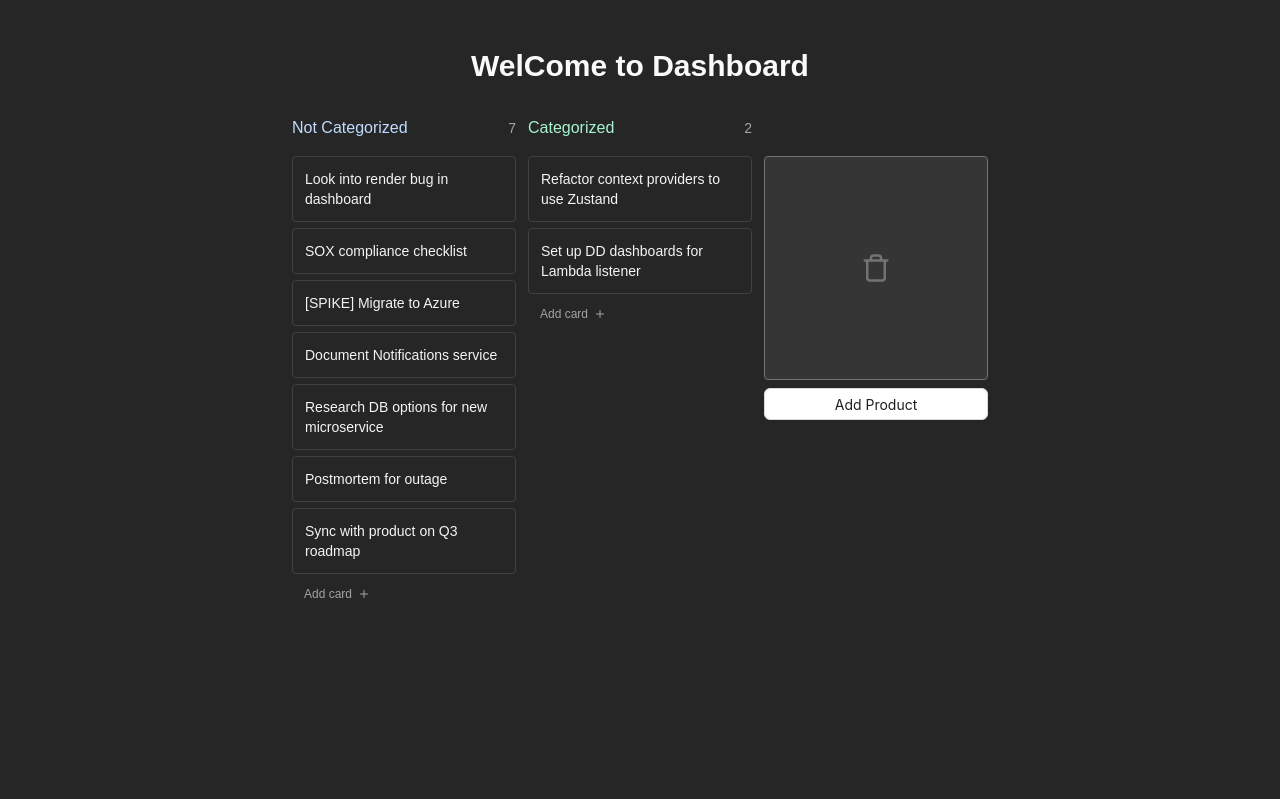
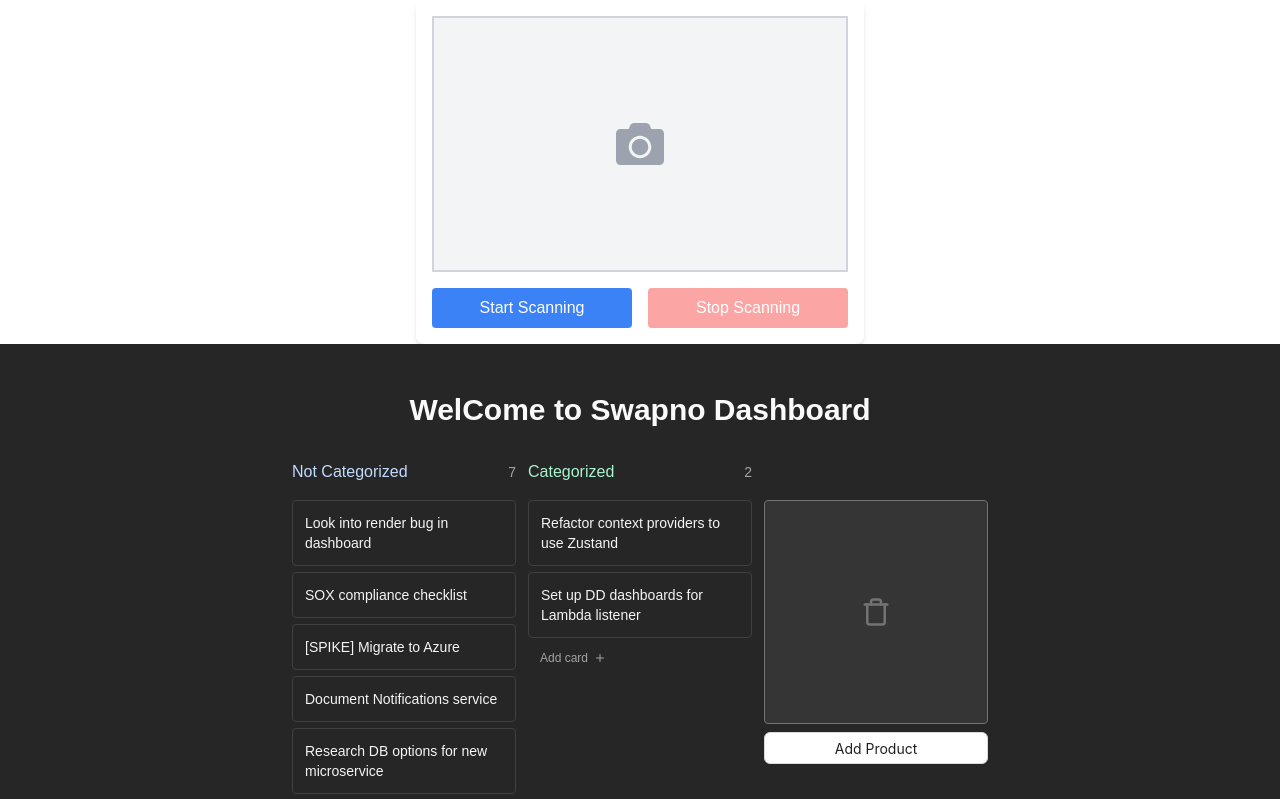
Before and after one commit to arifjahan88/barcode-scanner, a Next.js app in the folder frontend/: page / in a window 1280 px wide. Shown: the top 799 px of the page. Built offline with nearby package versions, Linux system fonts and the light colour scheme; what @ant-design/nextjs-registry would draw is missing.

Commit message:
frontend: added barcode video for testing

```diff
--- a/frontend/app/layout.js
+++ b/frontend/app/layout.js
@@ -14,8 +14,8 @@ const geistMono = localFont({
 });
 
 export const metadata = {
-  title: "Create Next App",
-  description: "Generated by create next app",
+  title: "Bar Code Scanner",
+  description: "Generated by Bar Code Scanner",
 };
 
 export default function RootLayout({ children }) {
--- a/frontend/app/page.js
+++ b/frontend/app/page.js
@@ -1,8 +1,10 @@
+import BarcodeScanner from "@/components/Barcode/BarcCodeDecode";
 import { Board } from "@/components/Board/Board";
 
 export default function Home() {
   return (
     <>
+      <BarcodeScanner />
       <Board />
     </>
   );
--- a/frontend/components/Barcode/BarcCodeDecode.jsx
+++ b/frontend/components/Barcode/BarcCodeDecode.jsx
@@ -0,0 +1,99 @@
+"use client";
+
+import React, { useState, useRef } from "react";
+import { FaCamera } from "react-icons/fa";
+import Quagga from "quagga";
+
+const BarcodeScanner = () => {
+  const [scanning, setScanning] = useState(false);
+  const [result, setResult] = useState(null);
+  const scannerRef = useRef(null);
+
+  const startScanning = () => {
+    setScanning(true);
+    Quagga.init(
+      {
+        inputStream: {
+          name: "Live",
+          type: "LiveStream",
+          target: scannerRef.current,
+          constraints: {
+            width: 640,
+            height: 480,
+            facingMode: "environment",
+          },
+        },
+        locator: {
+          patchSize: "medium",
+          halfSample: true,
+        },
+        numOfWorkers: 2,
+        decoder: {
+          readers: ["ean_reader", "code_128_reader"],
+        },
+        locate: true,
+      },
+      (err) => {
+        if (err) {
+          console.error(err);
+          setScanning(false);
+          return;
+        }
+        Quagga.start();
+      }
+    );
+
+    Quagga.onDetected((data) => {
+      setResult(data.codeResult.code);
+      stopScanning();
+    });
+  };
+
+  const stopScanning = () => {
+    Quagga.stop();
+    setScanning(false);
+  };
+
+  return (
+    <div className="w-full max-w-md mx-auto p-4 bg-white shadow-md rounded-lg">
+      <div
+        ref={scannerRef}
+        className={`relative w-full h-64 mb-4 overflow-hidden ${
+          scanning ? "border-2 border-blue-500" : "border-2 border-gray-300"
+        }`}
+      >
+        {!scanning && (
+          <div className="absolute inset-0 flex items-center justify-center bg-gray-100">
+            <FaCamera className="w-12 h-12 text-gray-400" />
+          </div>
+        )}
+      </div>
+
+      <div className="flex space-x-4">
+        <button
+          onClick={startScanning}
+          disabled={scanning}
+          className="flex-1 bg-blue-500 text-white py-2 px-4 rounded hover:bg-blue-600 disabled:bg-blue-300"
+        >
+          Start Scanning
+        </button>
+
+        <button
+          onClick={stopScanning}
+          disabled={!scanning}
+          className="flex-1 bg-red-500 text-white py-2 px-4 rounded hover:bg-red-600 disabled:bg-red-300"
+        >
+          Stop Scanning
+        </button>
+      </div>
+
+      {result && (
+        <div className="mt-4 p-3 bg-green-100 rounded">
+          <p className="text-green-800">Barcode: {result}</p>
+        </div>
+      )}
+    </div>
+  );
+};
+
+export default BarcodeScanner;
--- a/frontend/components/Board/Board.jsx
+++ b/frontend/components/Board/Board.jsx
@@ -3,7 +3,7 @@
 import React, { useState } from "react";
 import Column from "./prompts/Column";
 import { BurnBarrel } from "./prompts/BurnBarrel";
-import { Button, Space } from "antd";
+import { Button } from "antd";
 import Link from "next/link";
 
 export const Board = () => {
@@ -12,7 +12,9 @@ export const Board = () => {
   return (
     <section className="h-screen w-full bg-neutral-800 text-neutral-50">
       <div className="flex flex-col h-full w-full gap-3 overflow-auto p-12">
-        <h1 className="text-3xl text-center pb-5 w-full font-semibold">WelCome to Dashboard</h1>
+        <h1 className="text-3xl text-center pb-5 w-full font-semibold">
+          WelCome to Swapno Dashboard
+        </h1>
         <div className="flex gap-3 justify-center w-full">
           <Column
             title="Not Categorized"
--- a/frontend/package.json
+++ b/frontend/package.json
@@ -14,6 +14,7 @@
     "antd": "^5.22.3",
     "motion": "^12.0.0-alpha.2",
     "next": "15.0.4",
+    "quagga": "^0.12.1",
     "react": "^19.0.0",
     "react-dom": "^19.0.0",
     "react-hook-form": "^7.54.0",
```
Also changed, not shown: 1 other file (tests, documents, lock files or other folders).
